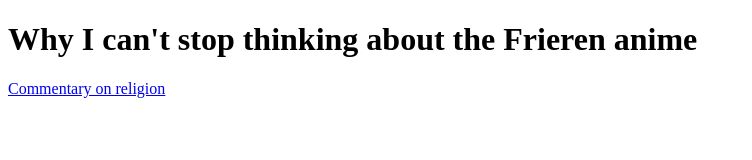
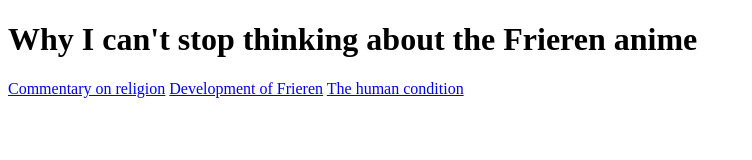
Before and after one commit to skyydog1/odin-recipes-two, a plain HTML site: page index.html in a window 1280 px wide. Shown: the whole page, without its empty margins (0-752 px from the left). Drawn offline with Linux system fonts and the light colour scheme.

Commit message:
add more sites and put links in index

```diff
--- a/index.html
+++ b/index.html
@@ -11,6 +11,8 @@
 <h1>Why I can't stop thinking about the Frieren anime</h1>
 <p>
 <a href="recipes/ReligiousAspects.html">Commentary on religion</a>
+<a href="recipes/Frieren.html">Development of Frieren</a>
+<a href="recipes/TheHumanCondition.html">The human condition</a>
 </p>
 </body>
 
```
Also changed, not shown: recipes/Frieren.html (added), recipes/TheHumanCondition.html (added).
